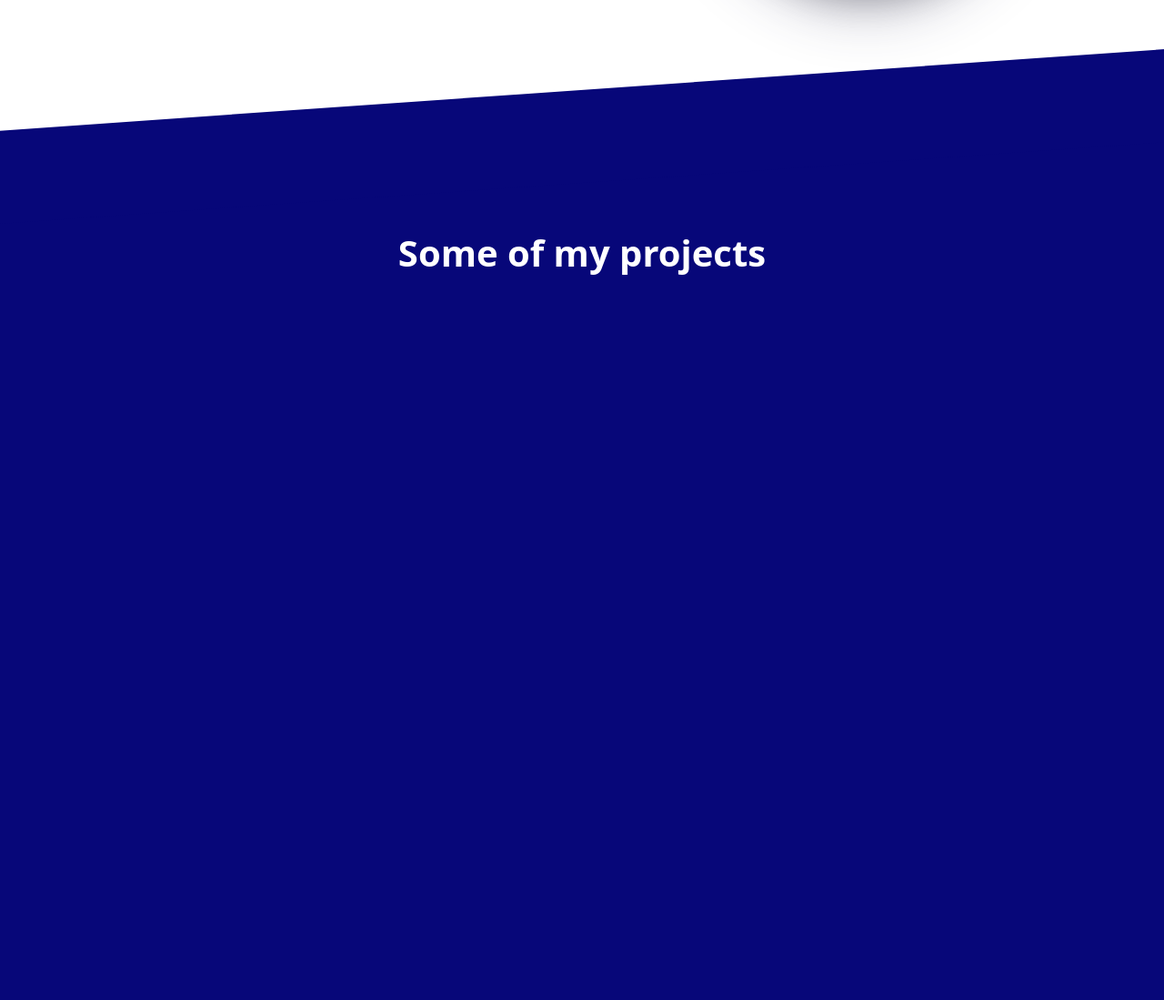
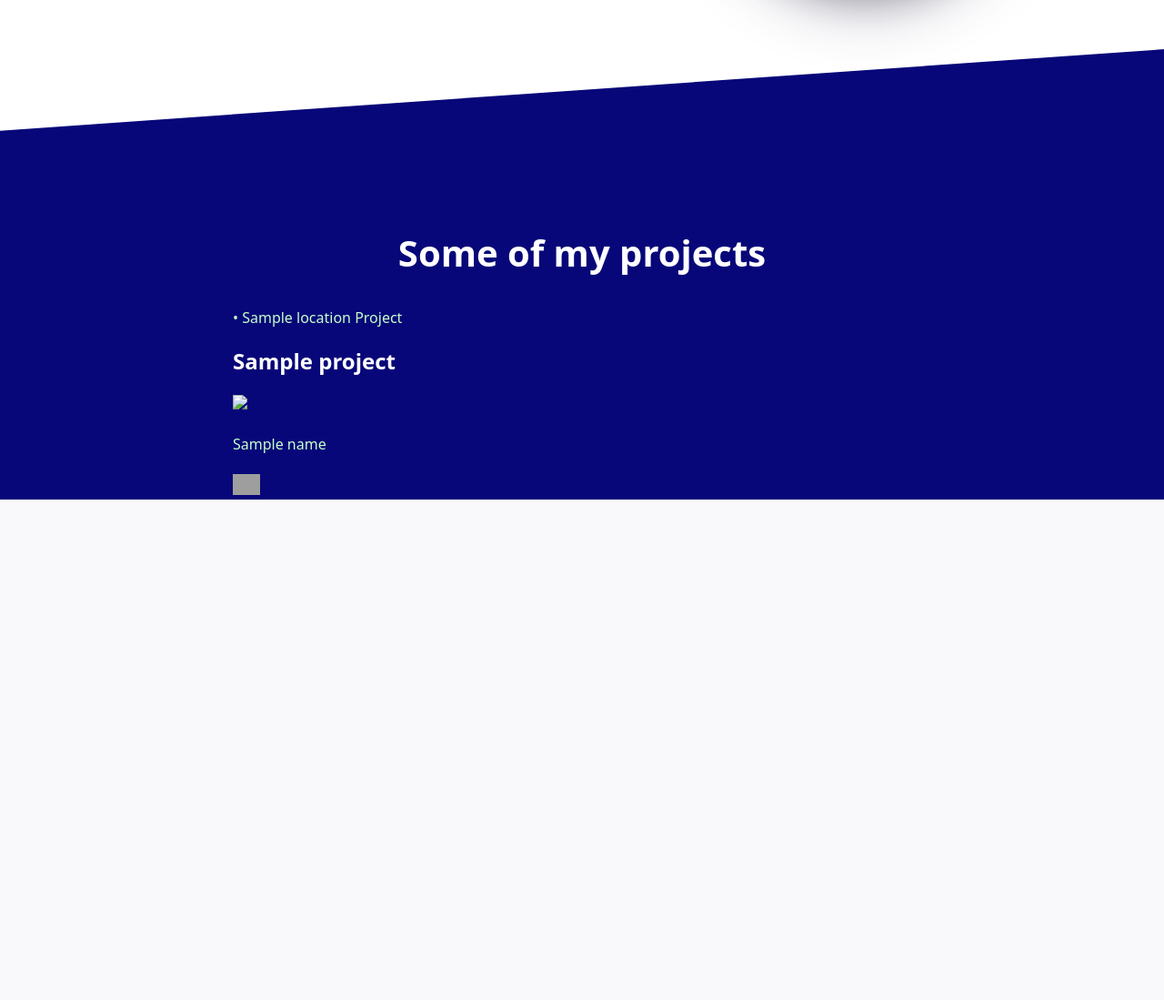
Before and after one commit to FACON-Nicolas/portfolio, a Flask app: template templates/home.html in a window 1280 px wide; the page is wider, and only the part inside the window is pictured. Shown: the part 659-1758 px from the top of that part at 91% size. After the commit the page ends 1208 px from the top of that part, so only its background shows below. Run offline with Flask 2, Linux system fonts and the light colour scheme; the template is opened without the code that fills it: most values are stand-ins (such as "Sample title", 1, 10 or a date in 2020); grey boxes are pictures that could not be loaded.

Commit message:
add projects in view

```diff
--- a/templates/home.html
+++ b/templates/home.html
@@ -87,6 +87,34 @@
             font-size: 40px;
         }
 
+        .project:nth-child(2n) {
+            text-align: right;
+        }
+
+        .project:nth-child(2n+1) {
+            text-align: left;
+        }
+
+        #project-section {
+            background-color: rgb(7, 7, 121);
+            color: white;
+        }
+
+        .projects {
+            width: 60%;
+            margin: auto;
+        }
+
+        .git {
+            width: 30px;
+            transition: 0.5s;
+        }
+
+        .git:hover {
+            filter: contrast(0%);
+            transition: 0.5s;
+        }
+
         @media screen and (max-width: 1400px) {
             #description {
                 width: 80%;
@@ -113,9 +141,64 @@
         <div><img class="rounded" id="avatar" src="{{ url_for('static', filename='assets/images/avatar.png') }}"></div>
     </section>
     <div class="section-end about-end top-margin-50"></div>
-    <section style="height: 1000px; background-color: rgb(7, 7, 121); color: white">
+    <section id="project-section">
         <div class="section-end project-start"></div>
         <h1 class="centered title transparent top-margin-100">Some of my projects</h1>
+        <div class="projects">
+            {% for project in projects %}
+                <div class="project">
+                    <style>
+                        .img {
+                            width: 50%;
+                            box-shadow: rgba(0, 0, 0, 1) 0px 30px 30px -12px;
+                        }
+
+                        .project-title {
+                            color: white;
+                            text-decoration: none;
+                            transition: 1s;
+                        }
+
+                        .project-title:hover {
+                            color: rgb(200, 255, 200);
+                            transition: 1s;
+                        }
+
+                        .date {
+                            color: rgb(200, 255, 200);
+                        }
+
+                        .technologie {
+                            color: rgb(200, 255, 200);
+                            transition: 0.7s;
+                        }
+
+                        .technologie:hover {
+                            color: rgb(100, 255, 100);
+                            transition: 0.7s;
+                        }
+                    </style>
+                    <p class="date">{{project['creation_date'].split('-')[0]}} • {{project['location']}} Project</p>
+                    <a class="project-title" target="_blank" href="{{ project['github'] }}"><h1>{{ project["name"] }} </h1></a>
+                    <div>
+                        <a><img class="img" src="{{ project['media_url'] }}"></a>
+                    </div><br/>
+                    <span>
+                            {% for lib in libs %}
+                                {% if lib[0] == project['id'] %}
+                                    {% for i in lib[1] %}
+                                    <span class="technologie">
+                                        {{i}} &nbsp;
+                                    </span>
+                                    {% endfor %}
+                                {% endif %}
+                        {% endfor %}
+                    </span><br/><br/>
+                    <a href="{{ project['github'] }}" target="_blank"><img class="git" src="https://icones.pro/wp-content/uploads/2021/06/symbole-github-violet.png"></a>
+                </div>
+
+                {% endfor %}
+        </div>
     </section>
     </div>
 {% endblock %}
```
